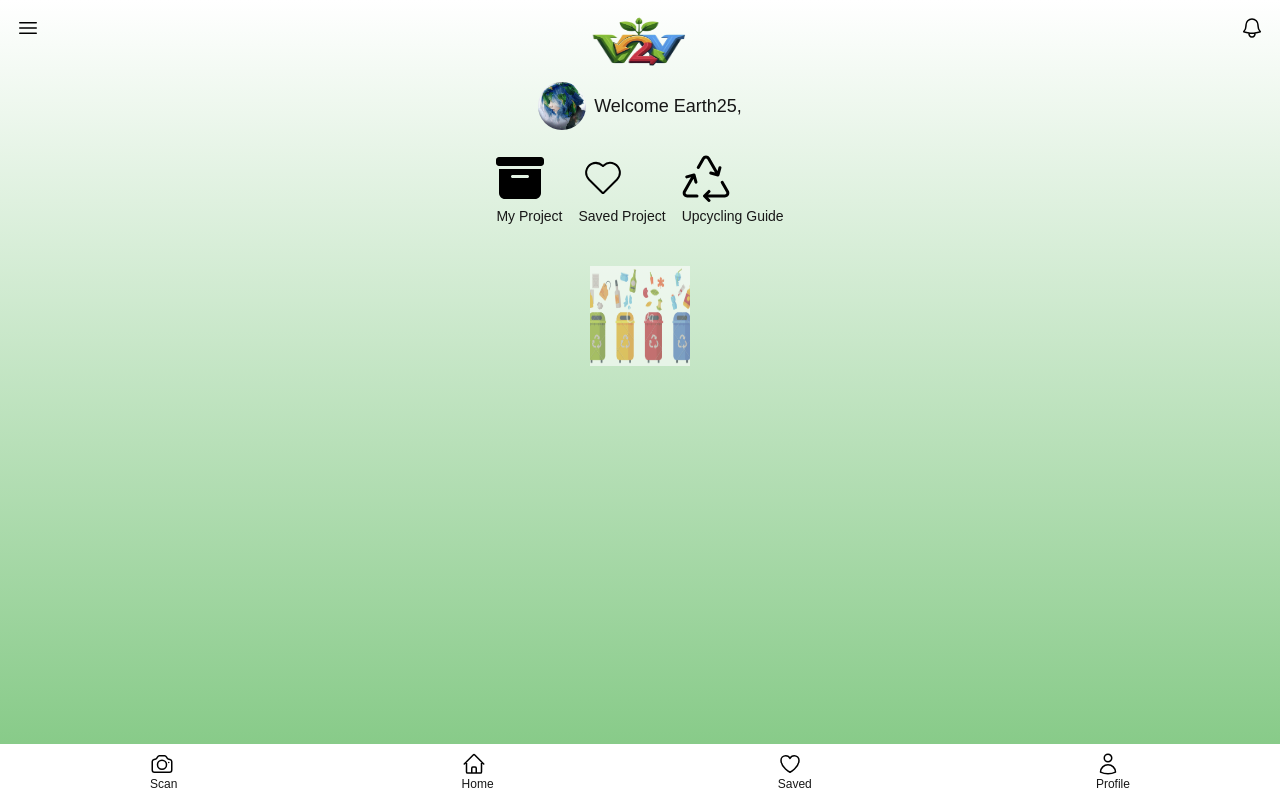
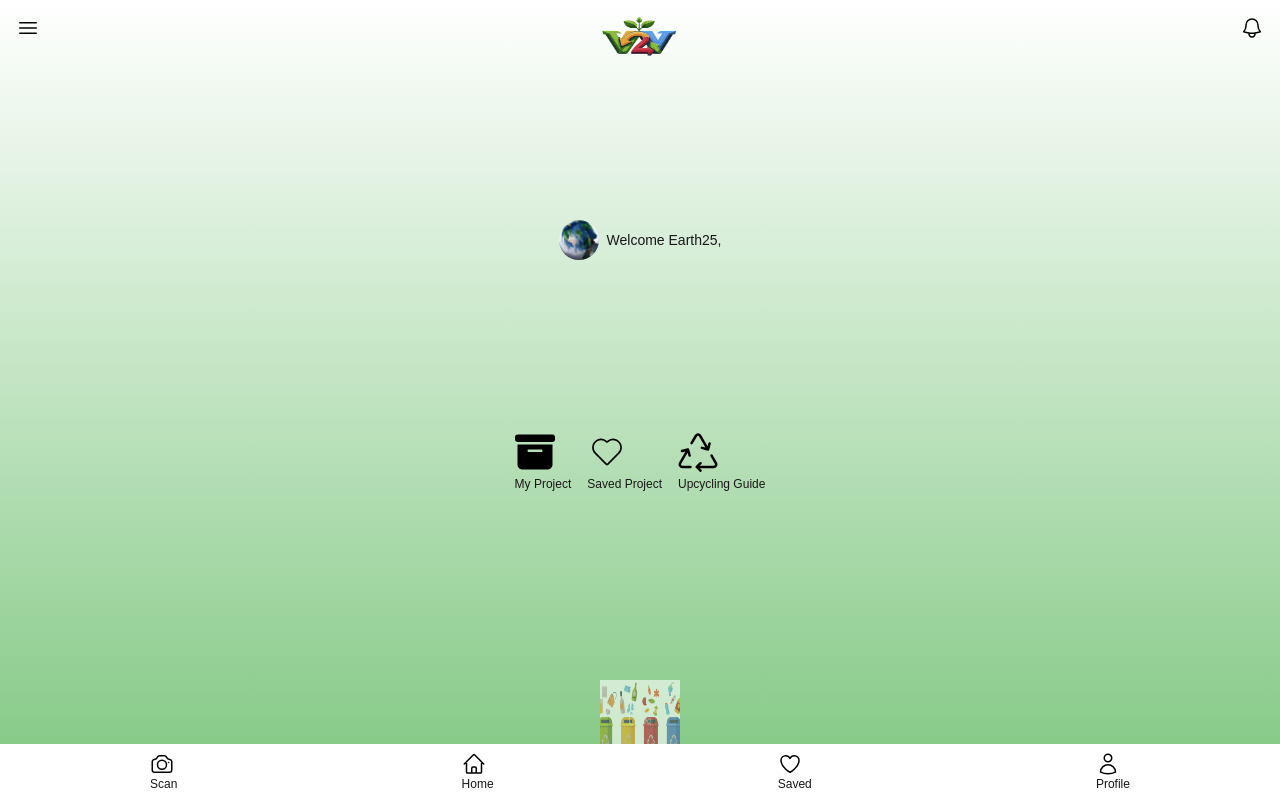
Before and after one commit to magdalenabrinas/w2wpwa, a Next.js app: page /Homepage in a window 1280 px wide. Built offline with nearby package versions, Linux system fonts and the light colour scheme.

Commit message:
update the homepage and sw file

```diff
--- a/app/Homepage/page.js
+++ b/app/Homepage/page.js
@@ -7,7 +7,7 @@ import Link from 'next/link';
 
 const HomePage = () => {
   return (
-    <div className="bg-gradient-to-b from-white/5 to-[#7FC780] min-h-screen flex flex-col items-center justify-center relative">
+    <div className="bg-gradient-to-b from-white/5 to-[#7FC780] min-h-screen flex flex-col items-center justify-between relative p-4">
       {/* Burger Menu */}
       <div className="absolute top-4 left-4">
         <button className="bg-transparent border-none">
@@ -23,60 +23,51 @@ const HomePage = () => {
       </div>
 
       {/* Logo */}
-      <div className="m-4">
-        <img src="/images/logo-small.png" alt="Logo" className="w-[100px] h-[50px]" />
+      <div className="mb-2">
+        <img src="/images/logo-small.png" alt="Logo" className="w-[80px] h-[40px]" />
       </div>
 
       {/* Profile Picture and Username */}
-      <div className="flex items-center">
-        <img src="/images/profile-pic.png" alt="Profile" className="w-12 h-12 rounded-full" />
-        <p className="ml-2 text-lg">Welcome Earth25,</p>
+      <div className="flex items-center mb-2">
+        <img src="/images/profile-pic.png" alt="Profile" className="w-10 h-10 rounded-full" />
+        <p className="ml-2 text-sm">Welcome Earth25,</p>
       </div>
 
       {/* Icons Container */}
-      <div className="my-4">
-        <div className="flex justify-center">
-          <div className="flex">
+      <div className="flex flex-wrap justify-center mb-6">
         <div className="m-2 text-center">
           <Link href="/myproject">
             <a>
-                  <FaBoxArchive className="w-12 h-12 text-black" />
-                  <p className="mt-1 text-sm">My Project</p>
+              <FaBoxArchive className="w-10 h-10 text-black" />
+              <p className="mt-1 text-xs">My Project</p>
             </a>
           </Link>
         </div>
         <div className="m-2 text-center">
           <Link href="/saved">
             <a>
-                  <CiHeart className="w-12 h-12 text-black" />
-                  <p className="mt-1 text-sm">Saved Project</p>
+              <CiHeart className="w-10 h-10 text-black" />
+              <p className="mt-1 text-xs">Saved Project</p>
             </a>
           </Link>
         </div>
         <div className="m-2 text-center">
           <Link href="/upcycling">
             <a>
-                  <BsRecycle className="w-12 h-12 text-black" />
-                  <p className="mt-1 text-sm">Upcycling Guide</p>
+              <BsRecycle className="w-10 h-10 text-black" />
+              <p className="mt-1 text-xs">Upcycling Guide</p>
             </a>
           </Link>
         </div>
       </div>
-        </div>
-      </div>
 
       {/* Image Bins Section */}
-      <div className="my-4">
-        <img src="/images/bins.png" alt="Bins" className="w-[100px] h-[100px]" />
-      </div>
-
-      {/* Content */}
-      <div className="flex-1 overflow-auto">
-        {/* Add any other content or components here */}
+      <div className="mb-6">
+        <img src="/images/bins.png" alt="Bins" className="w-[80px] h-[80px]" />
       </div>
 
       {/* Bottom Navigation Bar */}
-      <div className="flex justify-around bg-white p-2 w-full">
+      <div className="flex justify-around bg-white p-2 w-full absolute bottom-0">
         <Link href="/Scanpage">
           <a className="text-center">
             <CameraIcon className="w-6 h-6 text-black" />
```
Also changed, not shown: public/sw.js. Lines whose indentation alone changed are shown as unchanged.
